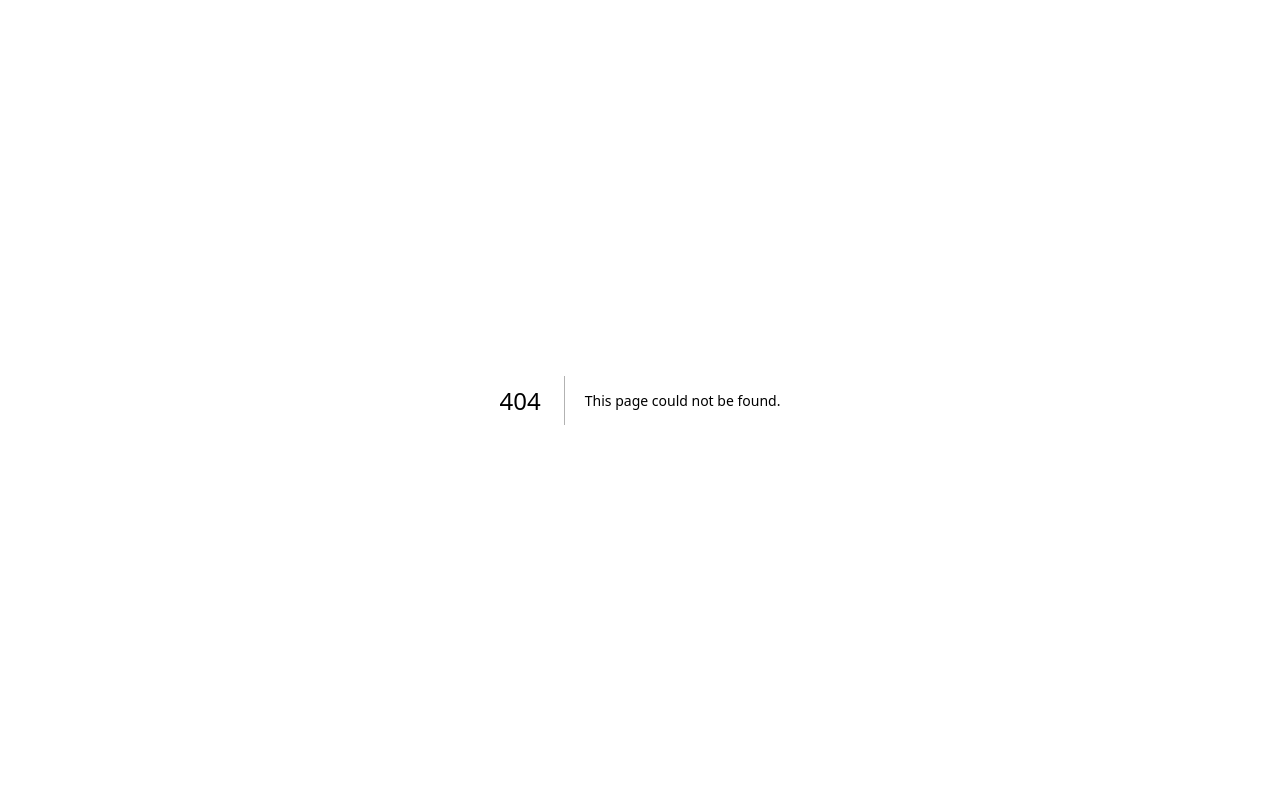
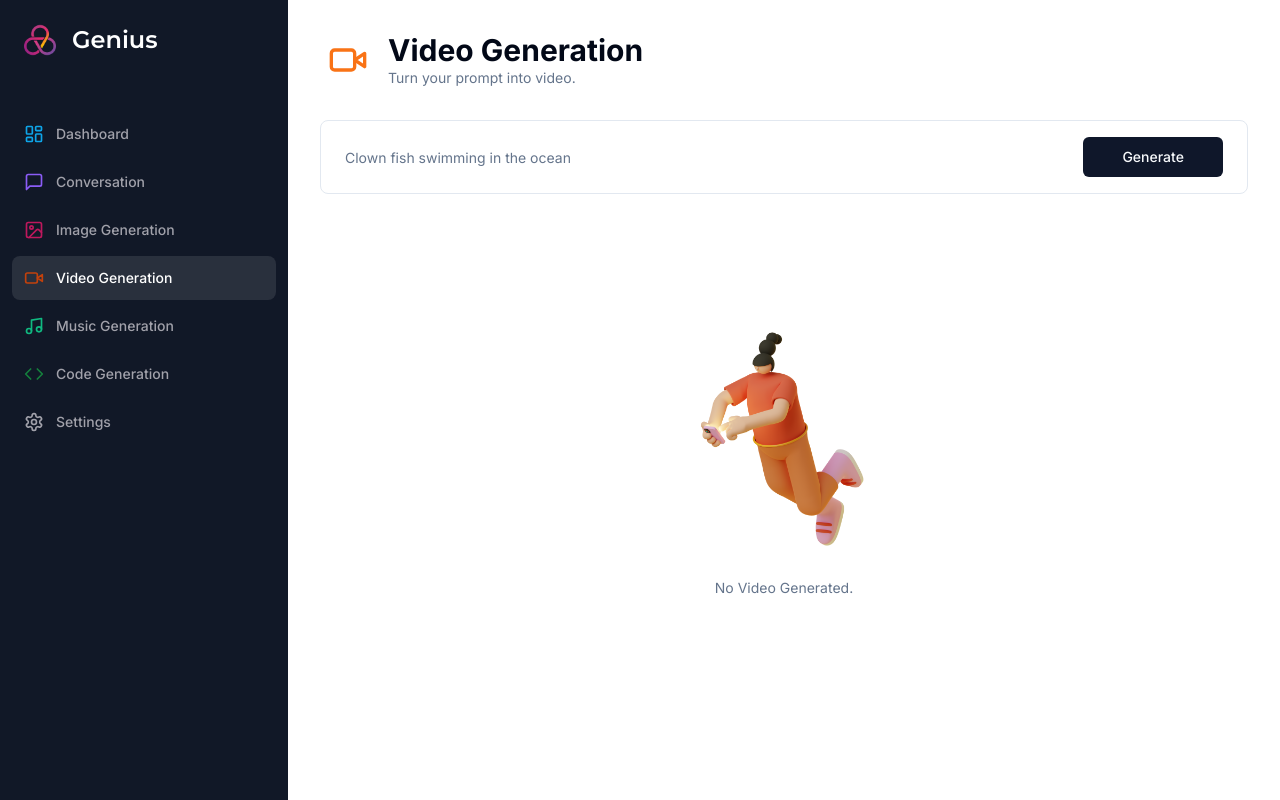
Before and after one commit to carlosbasile19/Genius-SaaS, a Next.js app: page /video in a window 1280 px wide. Before the commit this address had no page. Built offline with nearby package versions, Linux system fonts and the light colour scheme.

Commit message:
Video Generation Completed

```diff
--- /dev/null
+++ b/app/(dashboard)/(routes)/video/constants.ts
@@ -0,0 +1,7 @@
+import * as z from 'zod';
+
+export const formSchema = z.object({
+    prompt: z.string().min(1,
+        { message: 'Video Prompt is required' }
+    )
+});
--- /dev/null
+++ b/app/(dashboard)/(routes)/video/page.tsx
@@ -0,0 +1,125 @@
+"use client";
+
+import * as z from "zod";
+import Heading from "@/components/heading";
+import { MessageSquare, Music, VideoIcon } from "lucide-react";
+import { useForm } from "react-hook-form";
+import { zodResolver } from "@hookform/resolvers/zod";
+import axios from "axios";
+
+import { formSchema } from "./constants";
+import { Form, FormControl, FormField, FormItem } from "@/components/ui/form";
+import { Input } from "@/components/ui/input";
+import { Button } from "@/components/ui/button";
+import { useRouter } from "next/navigation";
+import { useState } from "react";
+import { Empty } from "@/components/Empty";
+import { Loader } from "@/components/loader";
+import { cn } from "@/lib/utils";
+
+
+
+
+const VideoPage = () => {
+    const router = useRouter();
+    const [video, setVideo] = useState<string>('');
+    const form = useForm<z.infer<typeof formSchema>>(
+        {
+            resolver: zodResolver(formSchema),
+            defaultValues: {
+                prompt: ""
+            }
+        }
+    )
+
+    const isLoading = form.formState.isSubmitting;
+
+    const onSubmit = async (values: z.infer<typeof formSchema>) => {
+        try {
+
+          setVideo('');
+          const response = await axios.post('/api/video',values);
+          setVideo(response.data[0]);
+
+          form.reset();
+        } catch (error: any) {
+
+        } finally {
+          router.refresh();
+        }
+      }
+
+    return (
+        <div>
+            <Heading
+              title="Video Generation"
+              description="Turn your prompt into video."
+              icon={VideoIcon}
+              iconColor="text-orange-500"
+              bgColor="bg-organge-500/10"
+            />
+            <div className="px-4 lg:px-8">
+                <div>
+                    <Form
+                     {...form}
+                    >
+                        <form
+                            onSubmit={form.handleSubmit(onSubmit)}
+                            className="rounded-lg border w-full p-4 px-3 md:px-6 focus-within:shadow-sm grid grid-cols-12 gap-2"
+                        >
+                            <FormField
+                                name="prompt"
+                                render={({ field }) => (
+                                    <FormItem className="col-span-12 lg:col-span-10">
+                                        <FormControl
+                                         className="m-0 p-0"
+                                        >
+                                            <Input
+                                             className="border-0 outline-none focus-visible:ring-0 focus-visible:ring-transparent"
+                                             disabled={isLoading}
+                                             placeholder="Clown fish swimming in the ocean"
+                                            {...field}
+                                            />
+                                        </FormControl>
+                                    </FormItem>
+                                )}
+                            />
+                            <Button
+                             className="col-span-12 lg:col-span-2 w-full"
+                             disabled={isLoading}
+                            >
+                                Generate
+                            </Button>
+                        </form>
+                    </Form>
+                    <div className="space-y-4 mt-4">
+                        {isLoading && (
+                            <div className="p-8 rounded-lg w-full flex items-center justify-center bg-muted">
+                                <Loader />
+                            </div>
+                        )
+
+                        }
+
+
+
+                        {!video && !isLoading && (
+                            <Empty label="No Video Generated."/>
+                        )}
+
+                        {video && (
+                            <video controls className="w-full aspect-video mt-8 rounded-lg border bg-black" >
+                                <source src={video}/>
+                            </video>
+                        )}
+
+                    </div>
+                </div>
+            </div>
+        </div>
+
+
+    )
+    }
+
+export default VideoPage;
--- /dev/null
+++ b/app/api/video/route.ts
@@ -0,0 +1,39 @@
+import { auth } from "@clerk/nextjs";
+import { NextResponse } from "next/server";
+import Replicate from "replicate";
+
+const replicate = new Replicate({
+    auth: process.env.REPLICATE_API_TOKEN
+});
+
+
+export async function POST(
+    req: Request
+) {
+    try{
+        const { userId} = auth();
+        const body = await req.json();
+        const { prompt} = body;
+
+        if(!userId)
+            return new NextResponse("Unauthorized", {status: 401})
+
+        if(!prompt)
+            return new NextResponse("Prompt is required", {status: 400})
+
+            const response = await replicate.run(
+                "anotherjesse/zeroscope-v2-xl:9f747673945c62801b13b84701c783929c0ee784e4748ec062204894dda1a351",
+                {
+                  input: {
+                    prompt: prompt
+                  }
+                }
+              );
+
+        return NextResponse.json(response)
+
+    }catch (e) {
+        console.error("[VIDEO_ERROR]",e);
+        return new NextResponse("Internal error", {status: 500})
+    }
+}
```
